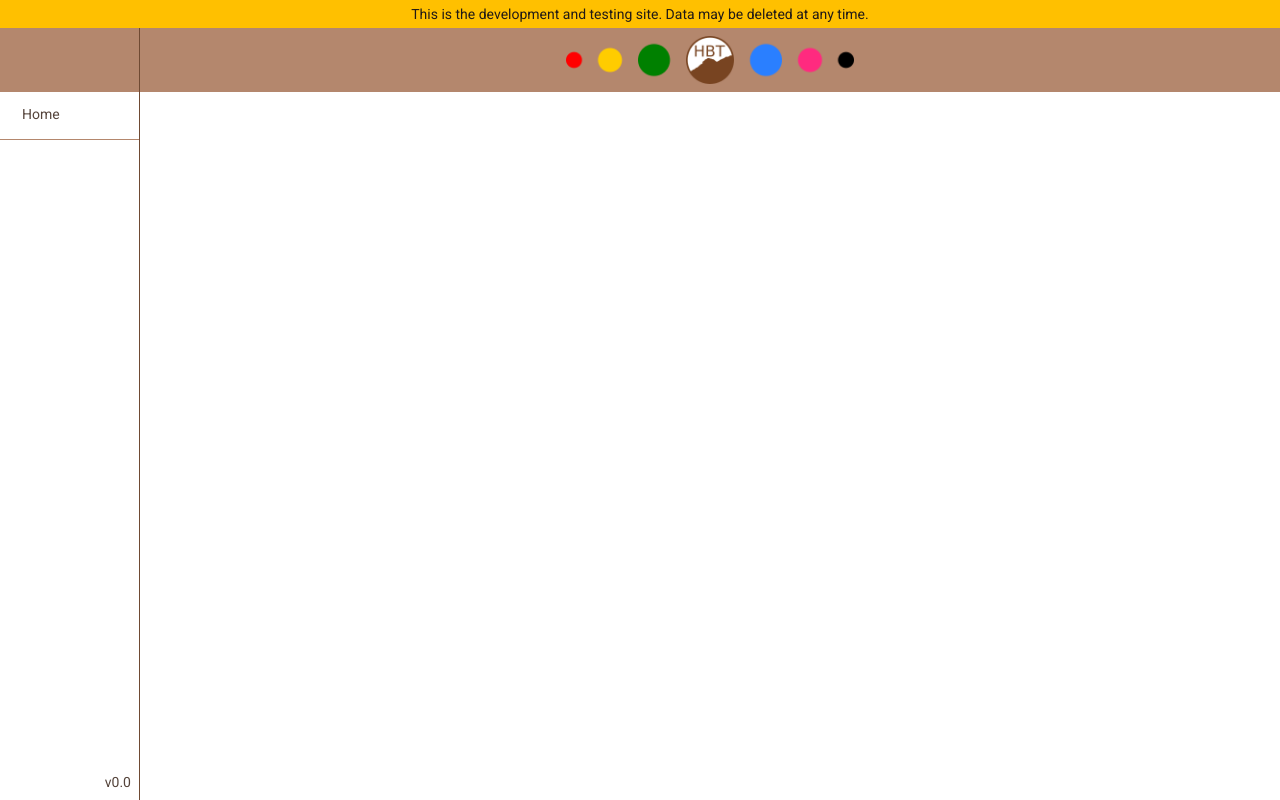
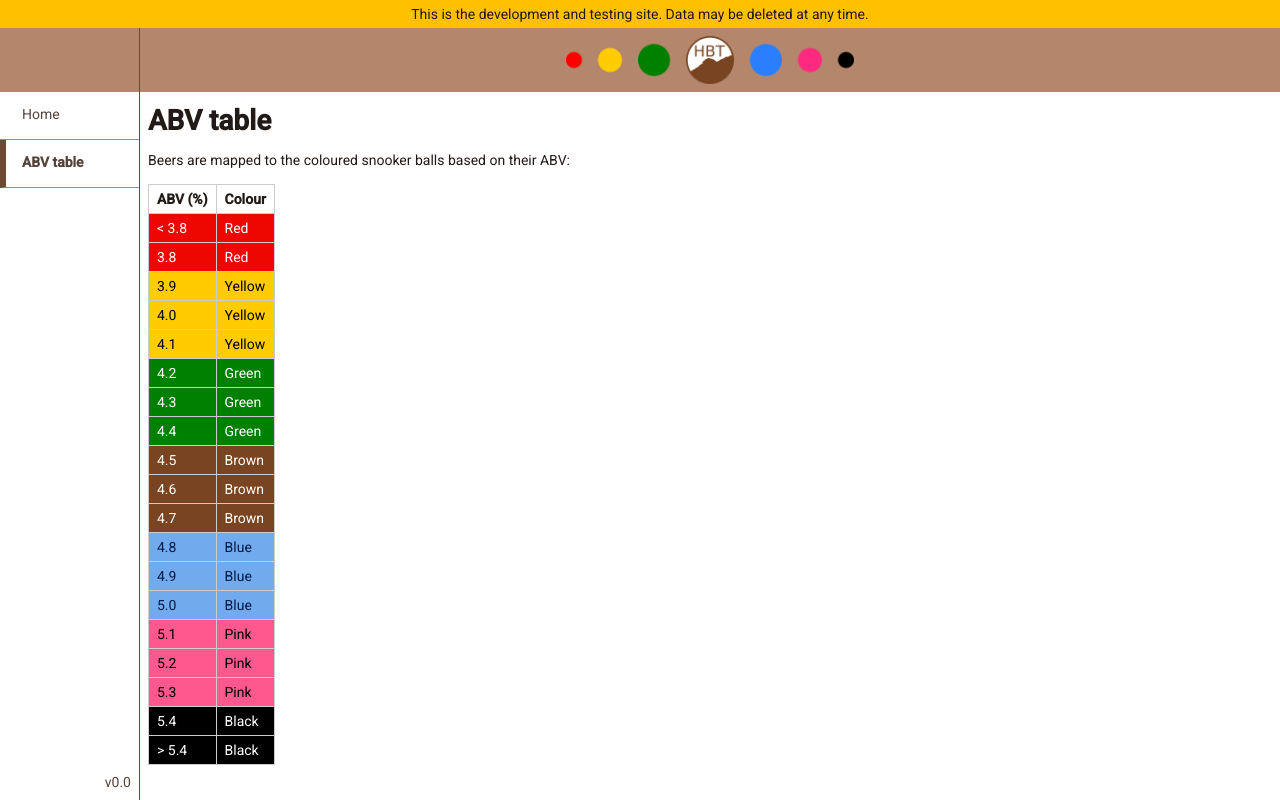
Before and after one commit to ockendenjo/snooker, an Angular app in the folder src/: page /abvs in a window 1280 px wide. Before the commit this address led to /. Built offline with nearby package versions, Linux system fonts and the light colour scheme.

Commit message:
Add page with ABV table (#9)

```diff
--- /dev/null
+++ b/src/src/app/abv-page/abv-page.html
@@ -0,0 +1,98 @@
+<div class="center content">
+    <h1>ABV table</h1>
+
+    <p>Beers are mapped to the coloured snooker balls based on their ABV:</p>
+
+    <table>
+        <thead>
+            <tr>
+                <th>ABV (%)</th>
+                <th>Colour</th>
+            </tr>
+        </thead>
+        <tbody>
+            <tr class="red">
+                <td>&lt; 3.8</td>
+                <td>Red</td>
+            </tr>
+            <tr class="red">
+                <td>3.8</td>
+                <td>Red</td>
+            </tr>
+
+            <tr class="yellow">
+                <td>3.9</td>
+                <td>Yellow</td>
+            </tr>
+            <tr class="yellow">
+                <td>4.0</td>
+                <td>Yellow</td>
+            </tr>
+            <tr class="yellow">
+                <td>4.1</td>
+                <td>Yellow</td>
+            </tr>
+
+            <tr class="green">
+                <td>4.2</td>
+                <td>Green</td>
+            </tr>
+            <tr class="green">
+                <td>4.3</td>
+                <td>Green</td>
+            </tr>
+            <tr class="green">
+                <td>4.4</td>
+                <td>Green</td>
+            </tr>
+
+            <tr class="brown">
+                <td>4.5</td>
+                <td>Brown</td>
+            </tr>
+            <tr class="brown">
+                <td>4.6</td>
+                <td>Brown</td>
+            </tr>
+            <tr class="brown">
+                <td>4.7</td>
+                <td>Brown</td>
+            </tr>
+
+            <tr class="blue">
+                <td>4.8</td>
+                <td>Blue</td>
+            </tr>
+            <tr class="blue">
+                <td>4.9</td>
+                <td>Blue</td>
+            </tr>
+            <tr class="blue">
+                <td>5.0</td>
+                <td>Blue</td>
+            </tr>
+
+            <tr class="pink">
+                <td>5.1</td>
+                <td>Pink</td>
+            </tr>
+            <tr class="pink">
+                <td>5.2</td>
+                <td>Pink</td>
+            </tr>
+            <tr class="pink">
+                <td>5.3</td>
+                <td>Pink</td>
+            </tr>
+
+            <tr class="black">
+                <td>5.4</td>
+                <td>Black</td>
+            </tr>
+            <tr class="black">
+                <td>&gt; 5.4</td>
+                <td>Black</td>
+            </tr>
+        </tbody>
+    </table>
+</div>
--- /dev/null
+++ b/src/src/app/abv-page/abv-page.scss
@@ -0,0 +1,53 @@
+:host {
+    height: calc(100dvh - 64px);
+    overflow-y: scroll;
+    display: block;
+}
+
+table,
+tr,
+td,
+th {
+    border-collapse: collapse;
+    border: 1px solid #ccc;
+}
+
+td,
+th {
+    padding: 4px 8px;
+}
+
+.red {
+    background: #ee0700;
+    color: white;
+}
+
+.yellow {
+    background: #ffcc00;
+    color: black;
+}
+
+.green {
+    background: #008000;
+    color: white;
+}
+
+.brown {
+    background: #784421;
+    color: white;
+}
+
+.blue {
+    background: #72aaee;
+    color: #001b45;
+}
+
+.pink {
+    background: #fe588e;
+    color: black;
+}
+
+.black {
+    background: #000000;
+    color: white;
+}
--- a/src/src/app/app.html
+++ b/src/src/app/app.html
@@ -23,6 +23,7 @@
                 >
                     Home
                 </div>
+                <div routerLink="abvs" routerLinkActive="active">ABV table</div>
 
                 @if (authState == AuthState.SignedIn) {
                     <!-- nothing yet -->
--- a/src/src/app/app.routes.ts
+++ b/src/src/app/app.routes.ts
@@ -1,9 +1,14 @@
 import {Routes} from "@angular/router";
 import {HomePage} from "./home-page/home-page";
+import {AbvPage} from "./abv-page/abv-page";
 
 export const routes: Routes = [
     {
         path: "",
         component: HomePage,
     },
+    {
+        path: "abvs",
+        component: AbvPage,
+    },
 ];
```
Also changed, not shown: src/src/app/abv-page/abv-page.ts (added, +9 -0 lines).
